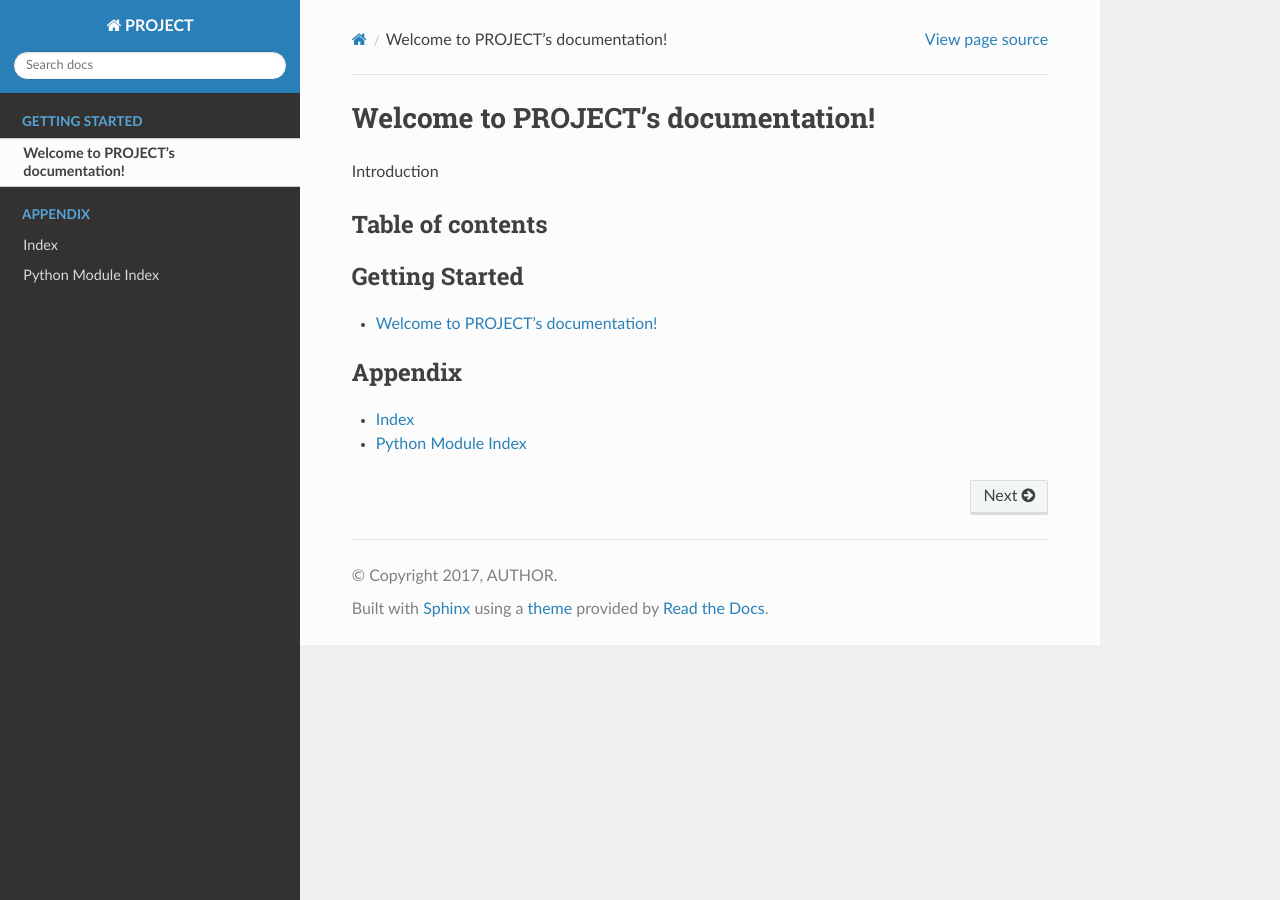
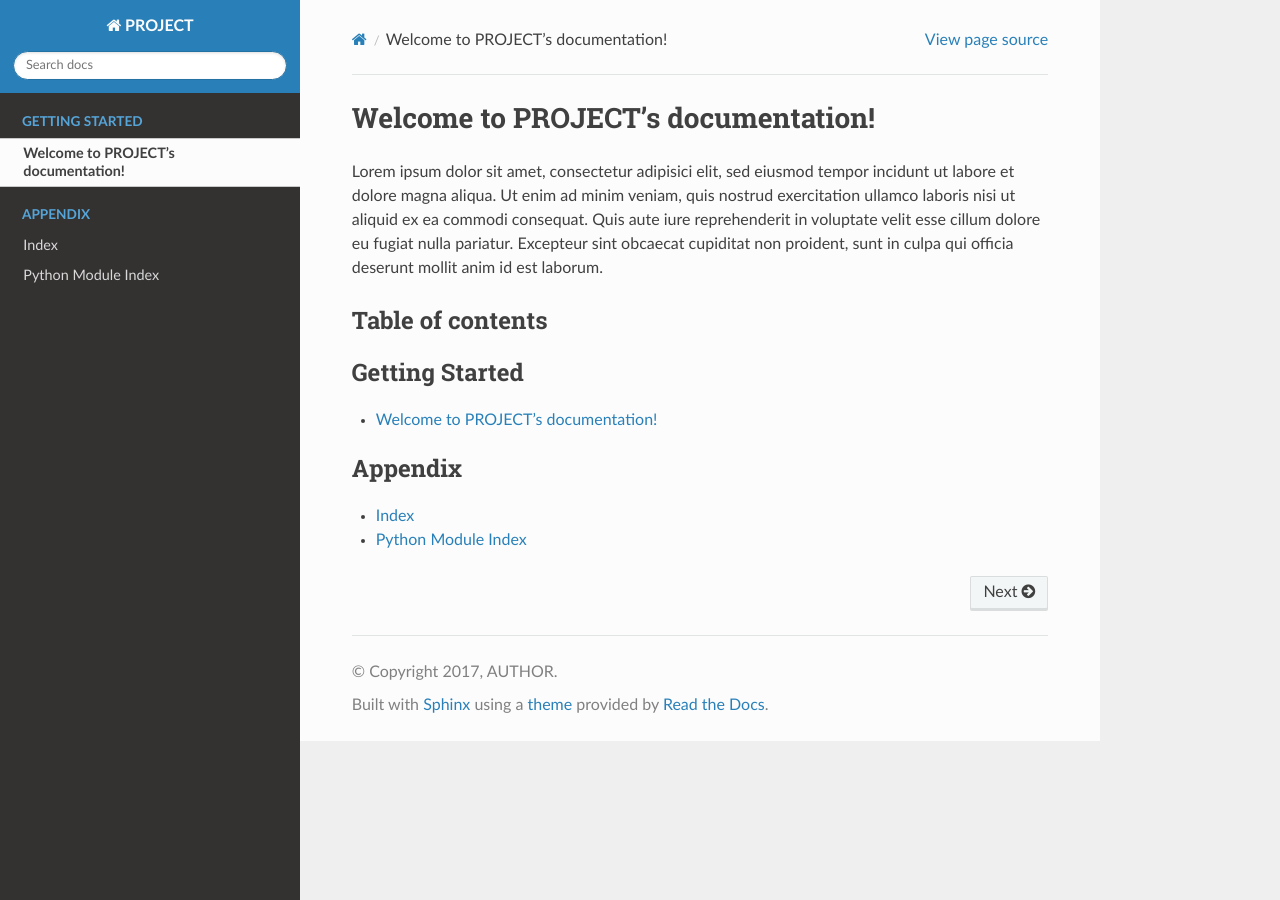
Before and after one commit to finefoot/sphinxtest, a Sphinx documentation site: the page built from docs/index.rst, in a window 1280 px wide. Built offline with Sphinx 7.4.7 and the Read the Docs theme 2.0.0, drawn with Linux system fonts in a browser that asks for light colours; pages that are not in the unit, such as notebooks, are missing from menus.

Commit message:
Update index.rst

```diff
--- a/docs/index.rst
+++ b/docs/index.rst
@@ -1,7 +1,7 @@
 Welcome to PROJECT's documentation!
 ===================================
 
-Introduction
+Lorem ipsum dolor sit amet, consectetur adipisici elit, sed eiusmod tempor incidunt ut labore et dolore magna aliqua. Ut enim ad minim veniam, quis nostrud exercitation ullamco laboris nisi ut aliquid ex ea commodi consequat. Quis aute iure reprehenderit in voluptate velit esse cillum dolore eu fugiat nulla pariatur. Excepteur sint obcaecat cupiditat non proident, sunt in culpa qui officia deserunt mollit anim id est laborum.
 
 Table of contents
 -----------------
```
